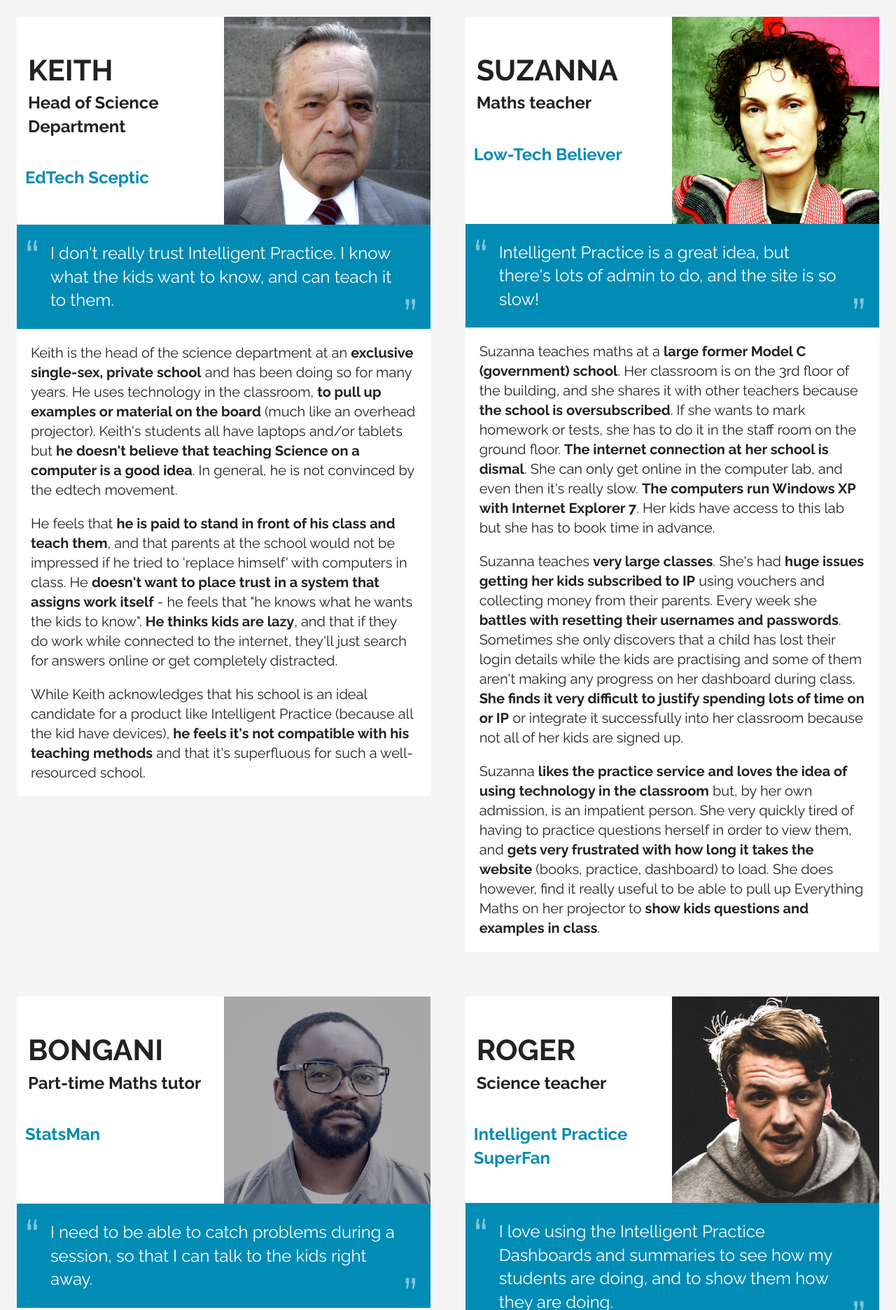
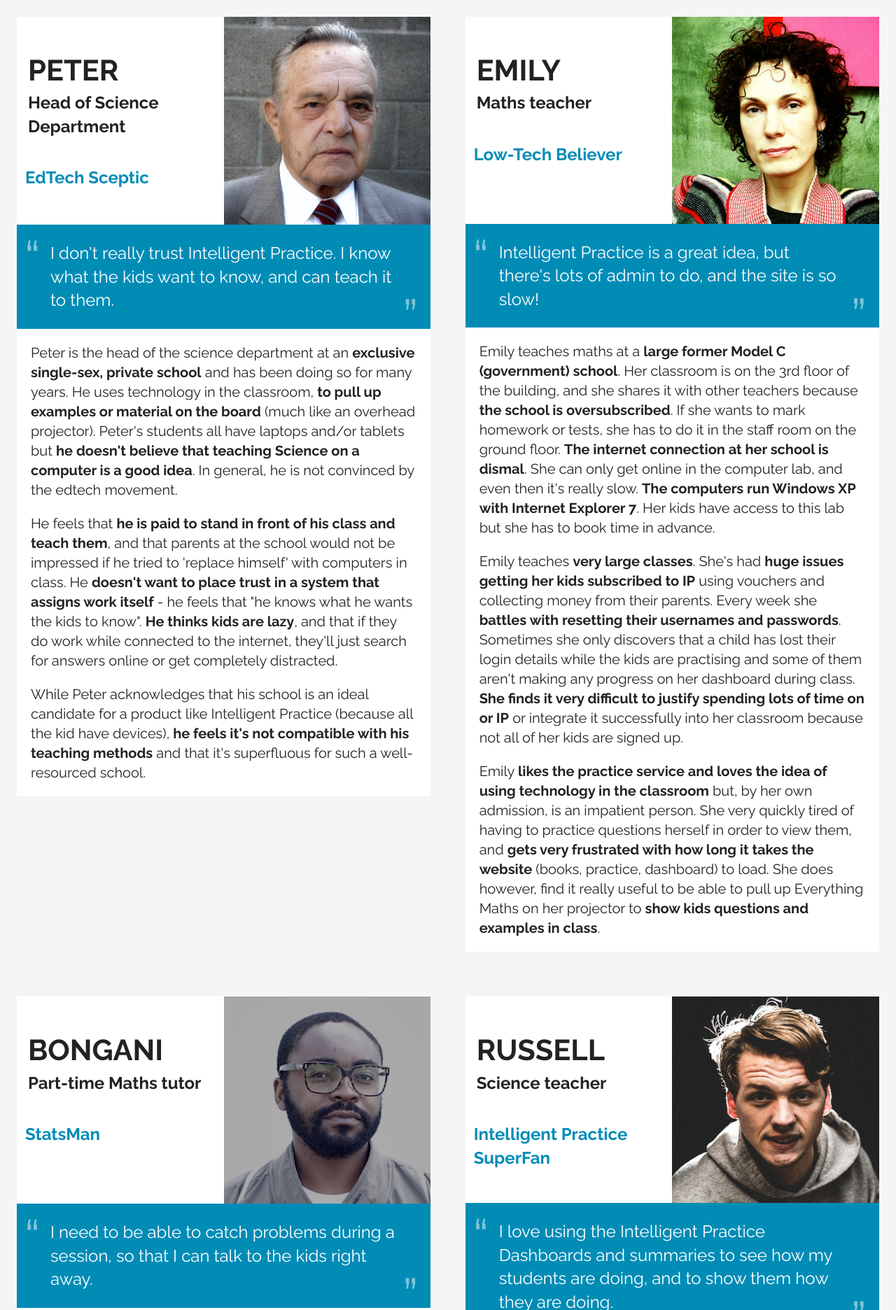
Before and after one commit to Siyavula/personas, a plain HTML site: page index.html in a window 1280 px wide. Shown: the top 1872 px of the page at 70% size. Drawn offline with Linux system fonts and the light colour scheme.

Commit message:
Update names

```diff
--- a/index.html
+++ b/index.html
@@ -14,10 +14,10 @@
 
       <main role="main" id="main" class="main" tabindex="-1">
 
-        <div class="persona" id="keith">
+        <div class="persona" id="peter">
             <div class="persona-details-main">
                 <div class="persona-details">
-                    <h1 class="persona-name">Keith</h1>
+                    <h1 class="persona-name">Peter</h1>
                     <h2>Head of Science Department</h2>
                 </div>
 
@@ -25,7 +25,7 @@
             </div>
 
             <figure class="persona-photo">
-                <img src="img/keith.jpg" alt="">
+                <img src="img/peter.jpg" alt="">
             </figure>
 
             <blockquote class="persona-quote">
@@ -33,19 +33,19 @@
             </blockquote>
 
             <div class="persona-details-more">
-              <p>Keith is the head of the science department at an <strong>exclusive single-sex, private school</strong> and has been doing so for many years. He uses technology in the classroom, <strong>to pull up examples or material on the board</strong> (much like an overhead projector). Keith's students all have laptops and/or tablets but <strong>he doesn't believe that teaching Science on a computer is a good idea</strong>. In general, he is not convinced by the edtech movement.</p>
+              <p>Peter is the head of the science department at an <strong>exclusive single-sex, private school</strong> and has been doing so for many years. He uses technology in the classroom, <strong>to pull up examples or material on the board</strong> (much like an overhead projector). Peter's students all have laptops and/or tablets but <strong>he doesn't believe that teaching Science on a computer is a good idea</strong>. In general, he is not convinced by the edtech movement.</p>
 
               <p>He feels that <strong>he is paid to stand in front of his class and teach them</strong>, and that parents at the school would not be impressed if he tried to 'replace himself' with computers in class. He <strong>doesn't want to place trust in a system that assigns work itself</strong> - he feels that "he knows what he wants the kids to know". <strong>He thinks kids are lazy</strong>, and that if they do work while connected to the internet, they'll just search for answers online or get completely distracted.</p>
 
-              <p>While Keith acknowledges that his school is an ideal candidate for a product like Intelligent Practice (because all the kid have devices), <strong>he feels it's not compatible with his teaching methods</strong> and that it's superfluous for such a well-resourced school.</p>
+              <p>While Peter acknowledges that his school is an ideal candidate for a product like Intelligent Practice (because all the kid have devices), <strong>he feels it's not compatible with his teaching methods</strong> and that it's superfluous for such a well-resourced school.</p>
             </div>
 
         </div>
 
-        <div class="persona" id="suzanna">
+        <div class="persona" id="emily">
             <div class="persona-details-main">
                 <div class="persona-details">
-                    <h1 class="persona-name">Suzanna</h1>
+                    <h1 class="persona-name">Emily</h1>
                     <h2>Maths teacher</h2>
                 </div>
 
@@ -53,7 +53,7 @@
             </div>
 
             <figure class="persona-photo">
-                <img src="img/suzanna.jpg" alt="">
+                <img src="img/emily.jpg" alt="">
             </figure>
 
             <blockquote class="persona-quote">
@@ -61,11 +61,11 @@
             </blockquote>
 
             <div class="persona-details-more">
-              <p>Suzanna teaches maths at a <strong>large former Model C (government) school</strong>. Her classroom is on the 3rd floor of the building, and she shares it with other teachers because <strong>the school is oversubscribed</strong>. If she wants to mark homework or tests, she has to do it in the staff room on the ground floor. <strong>The internet connection at her school is dismal</strong>. She can only get online in the computer lab, and even then it's really slow. <strong>The computers run Windows XP with Internet Explorer 7</strong>. Her kids have access to this lab but she has to book time in advance.</p>
+              <p>Emily teaches maths at a <strong>large former Model C (government) school</strong>. Her classroom is on the 3rd floor of the building, and she shares it with other teachers because <strong>the school is oversubscribed</strong>. If she wants to mark homework or tests, she has to do it in the staff room on the ground floor. <strong>The internet connection at her school is dismal</strong>. She can only get online in the computer lab, and even then it's really slow. <strong>The computers run Windows XP with Internet Explorer 7</strong>. Her kids have access to this lab but she has to book time in advance.</p>
 
-              <p>Suzanna teaches <strong>very large classes</strong>. She's had <strong>huge issues getting her kids subscribed to IP</strong> using vouchers and collecting money from their parents. Every week she <strong>battles with resetting their usernames and passwords</strong>. Sometimes she only discovers that a child has lost their login details while the kids are practising and some of them aren't making any progress on her dashboard during class. <strong>She finds it very difficult to justify spending lots of time on or IP</strong> or integrate it successfully into her classroom because not all of her kids are signed up.</p>
+              <p>Emily teaches <strong>very large classes</strong>. She's had <strong>huge issues getting her kids subscribed to IP</strong> using vouchers and collecting money from their parents. Every week she <strong>battles with resetting their usernames and passwords</strong>. Sometimes she only discovers that a child has lost their login details while the kids are practising and some of them aren't making any progress on her dashboard during class. <strong>She finds it very difficult to justify spending lots of time on or IP</strong> or integrate it successfully into her classroom because not all of her kids are signed up.</p>
 
-              <p>Suzanna <strong>likes the practice service and loves the idea of using technology in the classroom</strong> but, by her own admission, is an impatient person. She very quickly tired of having to practice questions herself in order to view them, and <strong>gets very frustrated with how long it takes the website</strong> (books, practice, dashboard) to load. She does however, find it really useful to be able to pull up Everything Maths on her projector to <strong>show kids questions and examples in class</strong>.</p>
+              <p>Emily <strong>likes the practice service and loves the idea of using technology in the classroom</strong> but, by her own admission, is an impatient person. She very quickly tired of having to practice questions herself in order to view them, and <strong>gets very frustrated with how long it takes the website</strong> (books, practice, dashboard) to load. She does however, find it really useful to be able to pull up Everything Maths on her projector to <strong>show kids questions and examples in class</strong>.</p>
             </div>
 
         </div>
@@ -100,10 +100,10 @@
 
         </div>
 
-        <div class="persona" id="roger">
+        <div class="persona" id="russell">
             <div class="persona-details-main">
                 <div class="persona-details">
-                    <h1 class="persona-name">Roger</h1>
+                    <h1 class="persona-name">Russell</h1>
                     <h2>Science teacher</h2>
                 </div>
 
@@ -111,7 +111,7 @@
             </div>
 
             <figure class="persona-photo">
-                <img src="img/roger.jpg" alt="">
+                <img src="img/russell.jpg" alt="">
             </figure>
 
             <blockquote class="persona-quote">
@@ -119,9 +119,9 @@
             </blockquote>
 
             <div class="persona-details-more">
-              <p>Roger teaches science at a <strong>massively-resourced private school</strong>. Roger is <strong>hugely enthusiastic about technology and has successfully integrated it</strong> into his classroom and his teaching. All of his kids have access to laptops or tablets. Roger believes in <strong>encouraging his kids to take responsibility for their own learning</strong> - inside and outside of the classroom. Roger is a highly-skilled and very busy teacher, who is very enthusiastic about his subject and his career.</p>
+              <p>Russell teaches science at a <strong>massively-resourced private school</strong>. Russell is <strong>hugely enthusiastic about technology and has successfully integrated it</strong> into his classroom and his teaching. All of his kids have access to laptops or tablets. Russell believes in <strong>encouraging his kids to take responsibility for their own learning</strong> - inside and outside of the classroom. Russell is a highly-skilled and very busy teacher, who is very enthusiastic about his subject and his career.</p>
 
-              <p>Roger is a <strong>huge fan of Intelligent Practice</strong> and largely trusts the system, despite having encountered a few bugs. His kids have been frustrated by the learner experience on IP, but he still <strong>believes it adds value, and incorporates it as a small part of their class assessment</strong>. He uses the learner dashboard in class to show kids what they need to practice. He also pulls up the teacher dashboard to show his class how they're progressing. <strong>He finds the number of exercises and mastery vs speed plots, and the exercises summary on the teacher dash particularly useful</strong>. He would like his kids to have access to this information too. He uses these plots to get, at a glance, a sense of how much effort his kids have put in on the system, and how well they're working.</p>
+              <p>Russell is a <strong>huge fan of Intelligent Practice</strong> and largely trusts the system, despite having encountered a few bugs. His kids have been frustrated by the learner experience on IP, but he still <strong>believes it adds value, and incorporates it as a small part of their class assessment</strong>. He uses the learner dashboard in class to show kids what they need to practice. He also pulls up the teacher dashboard to show his class how they're progressing. <strong>He finds the number of exercises and mastery vs speed plots, and the exercises summary on the teacher dash particularly useful</strong>. He would like his kids to have access to this information too. He uses these plots to get, at a glance, a sense of how much effort his kids have put in on the system, and how well they're working.</p>
             </div>
 
         </div>
```
Also changed, not shown: img/emily.jpg (renamed from img/suzanna.jpg), img/peter.jpg (renamed from img/keith.jpg), img/russell.jpg (renamed from img/roger.jpg).
